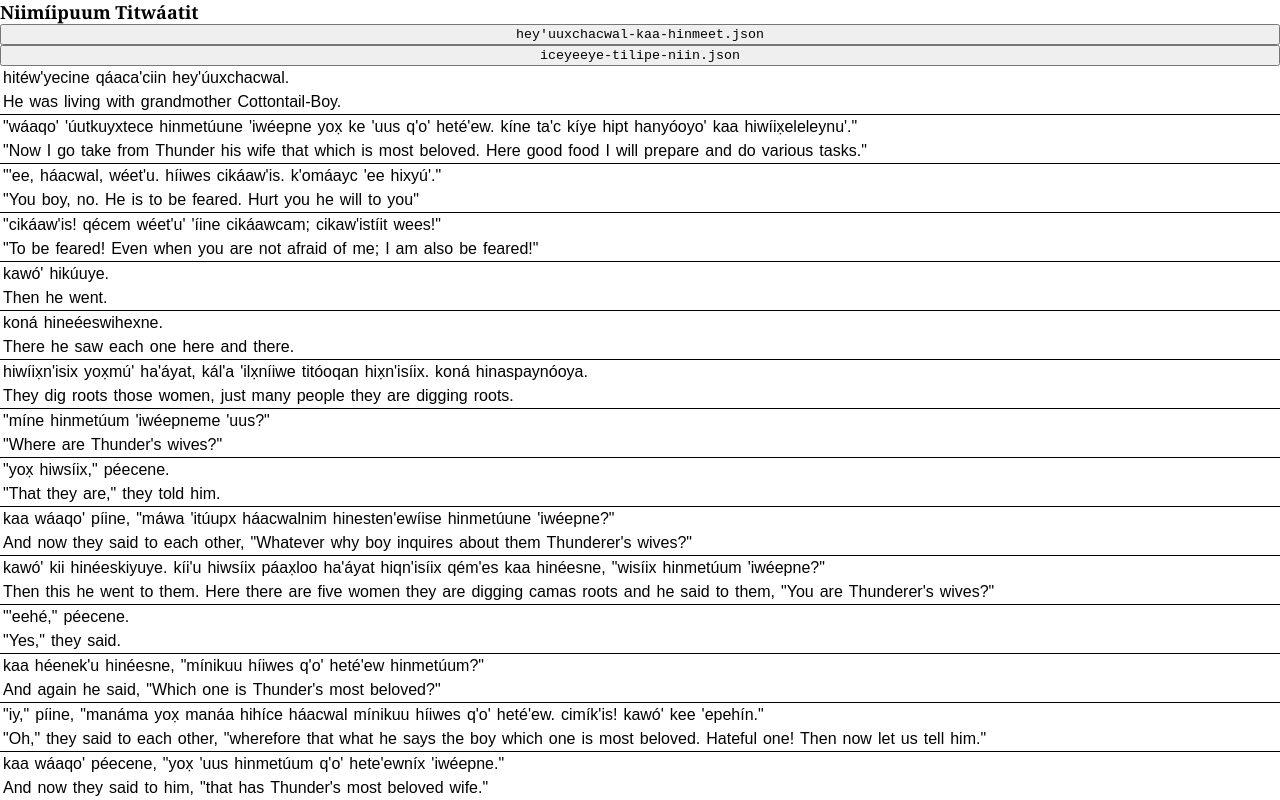
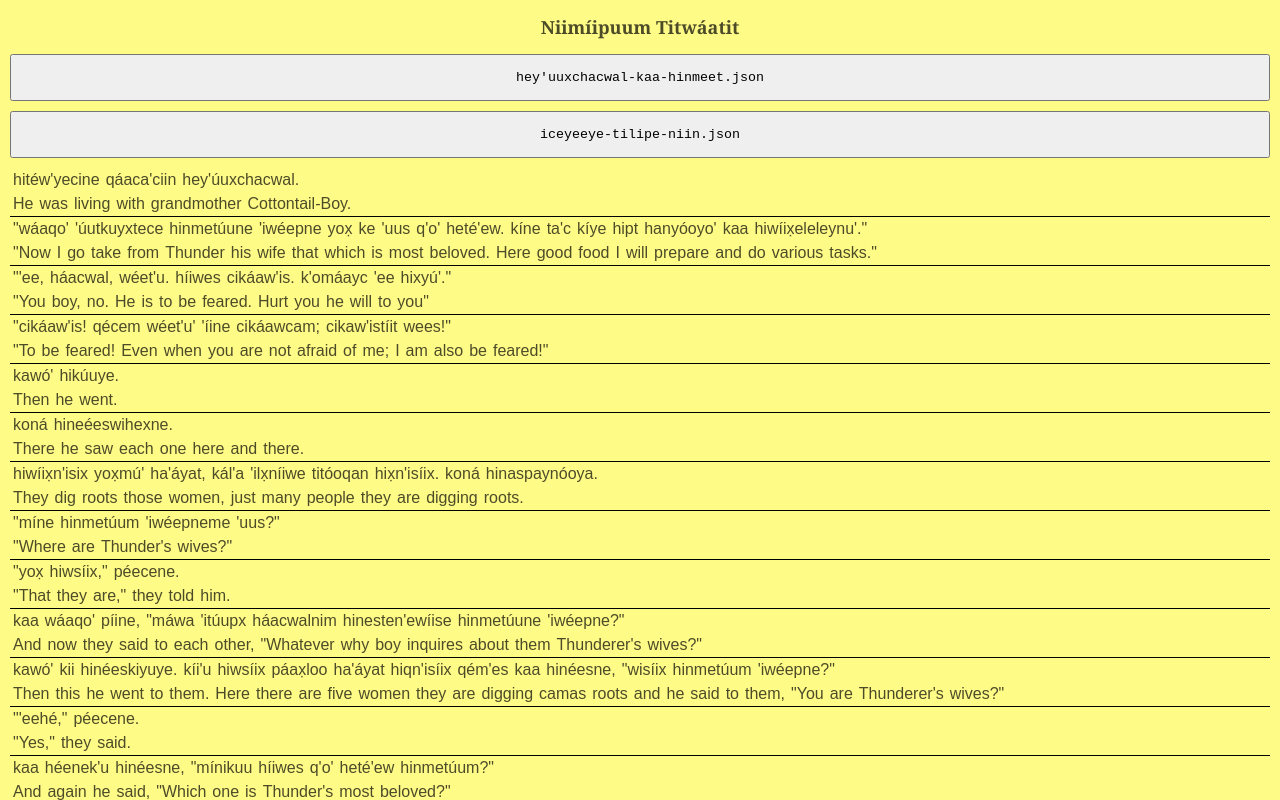
Before and after one commit to mitchew/np-stories, a plain HTML site: page index.html in a window 1280 px wide. Both pictures are taken after a click on the button "hey'uuxchacwal-kaa-hinmeet.json". Shown: the top 800 px of the page. Drawn offline with Linux system fonts and the light colour scheme.

Commit message:
separated some concerns

```diff
--- a/css/stories.css
+++ b/css/stories.css
@@ -5,27 +5,41 @@
 html {
     font-family: Arial, Helvetica, sans-serif;
     font-size: 62.5%;
+    color: rgba(0,0,0,.7);
 }
 
 body {
+    background-color: rgba(255,251,135,1);
     display: flex;
     flex-flow: nowrap column;
     font-size: 1.2rem;
     justify-content: space-around;
     margin: 0;
-    padding: 0;
+    padding: 1rem;
 }
 
-h1 {
+.header {
+    display: flex;
+    justify-content: center;
+    padding: .5rem;
+}
+
+.header h1 {
     margin: 0;
     padding: 0;
     font-family: Georgia, 'Times New Roman', Times, serif;
     font-size: 1.8rem;
 }
 
+.menu {
+    padding: .5rem 0 .5rem 0;
+}
+
 .menu .menu-button {
+    width: 100%;
     font-family: 'Courier New', Courier, monospace;
-    width: 100%;
+    margin: .5rem 0 .5rem 0;
+    padding: 1.4rem 0;
 }
 
 .line {
--- a/index.html
+++ b/index.html
@@ -17,18 +17,19 @@
 
 <body>
 
-    <h1>Niimíipuum Titwáatit</h1>
+    <section class="header">
+        <h1>Niimíipuum Titwáatit</h1>
+    </section>
 
     <section class="menu">
-
         <h1>Loading ...</h1>
-
     </section>
 
     <section class="story">
-
     </section>
 
+    <script src="js/helpers.js"></script>
+    <script src="js/modal.js"></script>
     <script src="js/stories.js"></script>
     <script src="js/ajax.js"></script>
     <script src="js/app.js"></script>
--- a/js/ajax.js
+++ b/js/ajax.js
@@ -1,35 +1,38 @@
-'use strict';
 /**
  * Author: Mitchell Wilson
- * Date: December 11, 2018
+ * Date: February 12, 2019
  * Description: This module is for the np-stories application. It will
  *   get a story and then use the stories module to write it to the page.
- * Dependencies: stores.js
+ * Dependencies: stories.js
  */
+'use strict';
 
-var ajax = (function ajax() {
+var ajax = (function ajax(stories) {
+
     var data;
-    var request = function request(method, url) {
+
+    var request = function request(method, url, document, element) {
         var req = new XMLHttpRequest();
         req.open(method, url);
         req.send();
 
-        req.onreadystatechange = function orsc() {
+        req.onreadystatechange = function onReadyStateChange() {
             if (req.readyState === 4 && req.status === 200) {
                 data = JSON.parse(req.responseText);
                 document.data = data;
-                console.log('Clearing story container');
-                story.innerHTML = '';
-                console.log('Writing the story');
+                console.log('Clearing element container');
+                element.innerHTML = '';
+                console.log('Writing the data');
                 stories.writeStory(document, data);
             }
         }
 
-        return;
+        return document;
+
     };
 
     return {
-        request: request
-        , data: data
+        request: request,
     }
-}());
+
+}(stories));
--- a/js/app.js
+++ b/js/app.js
@@ -3,8 +3,10 @@
  * Date: December 11, 2018
  * Description: This application will display Nez Perce stories in a story book
  *   like manner.
- * Dependencies: stories.js, ajax.js
+ * Dependencies: ajax.js, helpers.js
  */
+'use strict';
+
 console.log('Loading application');
 console.log('Setting menu container selector');
 let menu = document.querySelectorAll('.menu')[0];
@@ -19,7 +21,7 @@ story.innerHTML = '';
 console.log('Setting storyList array');
 let storyList = [
     "hey'uuxchacwal-kaa-hinmeet.json",
-    "iceyeeye-tilipe-niin.json"
+    "iceyeeye-tilipe-niin.json",
 ];
 console.log(storyList);
 
@@ -27,7 +29,7 @@ console.log('Creating menu button elements');
 storyList.forEach(function (story) {
 
     console.log('Creating button for ' + story);
-    let fragment = stories.createElement('button', document);
+    let fragment = helpers.createElement('button', document);
     fragment.className = 'menu-button';
     fragment.textContent = story;
     console.log('Adding button to body');
@@ -55,16 +57,7 @@ menuList.forEach(function (button) {
         let storyPath = 'stories/' + storyName;
         console.log(storyPath);
         console.log('Getting the story');
-        ajax.request('Get', storyPath);
-            // .then(function (response) {
-            //     console.log('response');
-            //     console.log(response);
-            //     console.log(response.data);
-            //     document.data = response.data;
-            //     writeStory(document, story);
-            // })
-            // .catch(function (error) {
-            //     console.log(error);
-            // });
+        ajax.request('Get', storyPath, document, story);
+
     });
 });
--- /dev/null
+++ b/js/helpers.js
@@ -0,0 +1,72 @@
+/**
+ * Author: Mitchell Wilson
+ * Date: February 12, 2019
+ * Description: This will have some common helpers to interact with the DOM
+ * Dependencies: a document with a DOM
+ */
+'use strict';
+
+var helpers = (function(document){
+    /**
+     * This function will add a classList to an element and return the element
+     * @param {obj} elem
+     * @param {string} list
+     */
+    var addClassList = function addClassList(elem, list) {
+
+        elem.classList = list;
+
+        return elem;
+
+    }
+    /**
+     * This function will add an event listener to an element
+     * then return the element.
+     * @param {string} event
+     * @param {obj} elem
+     * @param {function} func
+     */
+    var addEventListener = function addEventListener(event, elem, func) {
+
+        elem.addEventListener(event, func);
+
+        return elem;
+
+    }
+    /**
+     * This function will create an element
+     * for a document and return it
+     * @param {string} name
+     * @param {obj} document
+     */
+    var createElement = function createElement(name, document) {
+
+        return document.createElement(name);
+
+    }
+    /**
+     * This function will remove the first element matching
+     * the elem (classList) parameter
+     * @param {obj} document
+     * @param {string} elem
+     */
+    var removeElement = function removeElement(document, elem) {
+
+        let eName = document.getElementsByClassName(elem)[0];
+        // console.log('removing element ...');
+        // console.log(eName);
+
+        eName.remove();
+
+        return document;
+
+    }
+
+    return {
+        addClassList: addClassList,
+        addEventListener: addEventListener,
+        createElement: createElement,
+        removeElement: removeElement,
+    }
+
+}(document));
--- /dev/null
+++ b/js/modal.js
@@ -0,0 +1,94 @@
+/**
+ * Author: Mitchell Wilson
+ * Date: February 12, 2019
+ * Description: This script will add a modal to a document
+ * Dependencies: a document, helpers.js
+ */
+'use strict';
+
+var modal = (function modal(document, helpers){
+
+    var addClassList = helpers.addClassList;
+    var addEventListener = helpers.addEventListener;
+    var createElement = helpers.createElement;
+    var removeElement = helpers.removeElement;
+
+    /**
+     * This function will add a close button element to the supplied element
+     * that has the classList then return the element
+     * @param {obj} elem
+     * @param {obj} document
+     * @param {string} classList
+     */
+    var addCloseButton = function addCloseButton(elem, document, classList) {
+
+        var fragment = createElement('div', document);
+        fragment = addClassList(fragment, 'button button-close');
+        fragment = addEventListener('click', fragment, function () {
+
+            removeElement(document, classList);
+
+        });
+
+        elem.appendChild(fragment);
+
+        return elem;
+
+    }
+    /**
+     * This function will add a modal to a document
+     * @param {obj} document
+     * @param {string} word
+     */
+    var create = function create(document, word) {
+
+        let modal = createModalWrapper(document);
+
+        let content = createModalContent(document);
+
+        modal.appendChild(content);
+        document.body.appendChild(modal);
+        // console.log('object.words');
+        // console.log(document.data.words);
+        // console.log('object.words.keys()');
+        // console.log(document.data.words.keys());
+        // console.log('word');
+        // console.log(word);
+        return document;
+
+    }
+
+    /**
+     * This function will create a modal content element and return it
+     * @param {obj} document
+     */
+    var createModalContent = function createModalContent(document) {
+
+        let fragment = createElement('div', document);
+        fragment = addClassList(fragment, 'modal-content');
+        fragment = addCloseButton(fragment, document, 'modal');
+
+        // console.log(document.data);
+
+        return fragment;
+
+    }
+    /**
+     * This function will create the wrapper for the modal element
+     * @param {obj} document
+     */
+    var createModalWrapper = function createModalWrapper(document) {
+
+        let fragment = createElement('div', document);
+        fragment = addClassList(fragment, 'modal');
+
+        return fragment;
+
+    }
+
+    return {
+        create: create,
+    }
+
+
+}(document, helpers));
--- a/js/stories.js
+++ b/js/stories.js
@@ -1,69 +1,36 @@
-'use strict';
 /**
  * Author: Mitchell Wilson
  * Date: December 11, 2018
  * Description: This module is for the np-stories app. It is the main file as
  *   of this release.
- * Dependencies: none
+ * Dependencies: a document, modal.js, helpers.js
  */
-var stories = (function stories(){
+'use strict';
+
+var stories = (function stories(document, modal, helpers){
+
+    var create = modal.create;
+    var createElement = helpers.createElement;
+    var addClassList = helpers.addClassList;
+
     /**
-     * This function will add a classList to an element and return the element
-     * @param {obj} elem
-     * @param {string} classList
-     */
-    var addClassList = function addClassList(elem, classList) {
-
-        elem.classList = classList;
-
-        return elem;
-
-    }
-    /**
-     * This function will add event listeners to an array of items
+     * This function will add event listeners to an array of word elements
      * @param {string} className
      * @param {obj} document
      */
     var addNPWordsEventListener = function addNPWordsEventListener(className, document) {
 
-        let words = document.querySelectorAll(className);
-        // console.log('words');
-        // console.log(words);
+        var words = document.querySelectorAll(className);
 
         words.forEach(function (word) {
 
             word.addEventListener('click', function () {
 
-                isNPWord(this.classList[0]) ? addModal(document, this.innerText) : false;
+                isNPWord(this.classList[0]) ? create(document, this.innerText) : false;
 
             });
 
         });
-
-    }
-    /**
-     * This function will add an event listener to an element
-     * then return the element.
-     * @param {string} event
-     * @param {obj} elem
-     * @param {function} func
-     */
-    var addEventListener = function addEventListener(event, elem, func) {
-
-        elem.addEventListener(event, func);
-
-        return elem;
-
-    }
-    /**
-     * This function will create an element
-     * for the document and return it
-     * @param {string} name
-     * @param {obj} document
-     */
-    var createElement = function createElement(name, document) {
-
-        return document.createElement(name);
 
     }
     /**
@@ -74,94 +41,6 @@ var stories = (function stories(){
     var isNPWord = function isNPWord(string) {
 
         return string === 'np-word';
-
-    }
-    /**
-     * This function will create a modal-content element and return it
-     * @param {obj} document
-     */
-    var createModalContent = function createModalContent(document) {
-
-        let fragment = createElement('div', document);
-        fragment = addClassList(fragment, 'modal-content');
-        fragment = addCloseButton(fragment, document, 'modal');
-
-        console.log(document.data);
-
-        return fragment;
-
-    }
-    /**
-     * This function will add a close button element to the supplied element
-     * that has the classList then return the element
-     * @param {obj} elem
-     * @param {obj} document
-     * @param {string} classList
-     */
-    var addCloseButton = function addCloseButton(elem, document, classList) {
-
-        let fragment = createElement('div', document);
-        fragment = addClassList(fragment, 'button button-close');
-        fragment = addEventListener('click', fragment, function () {
-
-            removeElement(document, classList);
-
-        });
-
-        elem.appendChild(fragment);
-
-        return elem;
-
-    }
-    /**
-     * This function will create the wrapper for the modal element
-     * @param {obj} document
-     */
-    var createModalWrapper = function createModalWrapper(document) {
-
-        let fragment = createElement('div', document);
-        fragment = addClassList(fragment, 'modal');
-
-        return fragment;
-
-    }
-    /**
-     * This function will remove the first element matching
-     * the elem (classList) parameter
-     * @param {obj} document
-     * @param {string} elem
-     */
-    var removeElement = function removeElement(document, elem) {
-
-        let eName = document.getElementsByClassName(elem)[0];
-        console.log('removing element ...');
-        console.log(eName);
-
-        eName.remove();
-
-        return document;
-
-    }
-    /**
-     * This function will add a modal to a document
-     * @param {*} document
-     * @param {*} word
-     */
-    var addModal = function addModal(document, word) {
-
-        let modal = createModalWrapper(document);
-
-        let content = createModalContent(document);
-
-        modal.appendChild(content);
-        document.body.appendChild(modal);
-        console.log('object.words');
-        console.log(document.data.words);
-        console.log('object.words.keys()');
-        console.log(document.data.words.keys());
-        console.log('word');
-        console.log(word);
-        return document;
 
     }
     /**
@@ -177,15 +56,18 @@ var stories = (function stories(){
         document.data.lines.forEach(function (line) {
             // console.log(line.np);
             // console.log(line.en);
-            let npWords = line.np;
-            let enWords = line.en;
+            var npWords = line.np;
+            var enWords = line.en;
+
             npWords = npWords.split(' ');
+
             // console.log('npWords');
             // console.log(npWords);
             // console.log('Creating line elements');
-            let lineElement = createElement('div', document);
-            let npLineElement = createElement('div', document);
-            let enLineElement = createElement('div', document);
+            var lineElement = createElement('div', document);
+            var npLineElement = createElement('div', document);
+            var enLineElement = createElement('div', document);
+
             lineElement = addClassList(lineElement, 'line');
             npLineElement = addClassList(npLineElement, 'np-line');
             enLineElement = addClassList(enLineElement, 'en-line');
@@ -193,7 +75,8 @@ var stories = (function stories(){
             npWords.forEach(function (word) {
 
                 // console.log(word);
-                let wordElement = createElement('span', document);
+                var wordElement = createElement('span', document);
+
                 wordElement.innerText = word;
                 wordElement = addClassList(wordElement, 'np-word');
                 // console.log(wordElement);
@@ -206,7 +89,8 @@ var stories = (function stories(){
             enWords.forEach(function (word) {
 
                 // console.log(word);
-                let wordElement = createElement('span', document);
+                var wordElement = createElement('span', document);
+
                 wordElement.innerText = word;
                 wordElement = addClassList(wordElement, 'en-word');
                 enLineElement.appendChild(wordElement);
@@ -227,8 +111,7 @@ var stories = (function stories(){
     }
 
     return {
-        createElement: createElement,
         writeStory: writeStory
     }
 
-}());
+}(document, modal, helpers));
```
Also changed, not shown: js/stories.config.js (added, +7 -0 lines).
